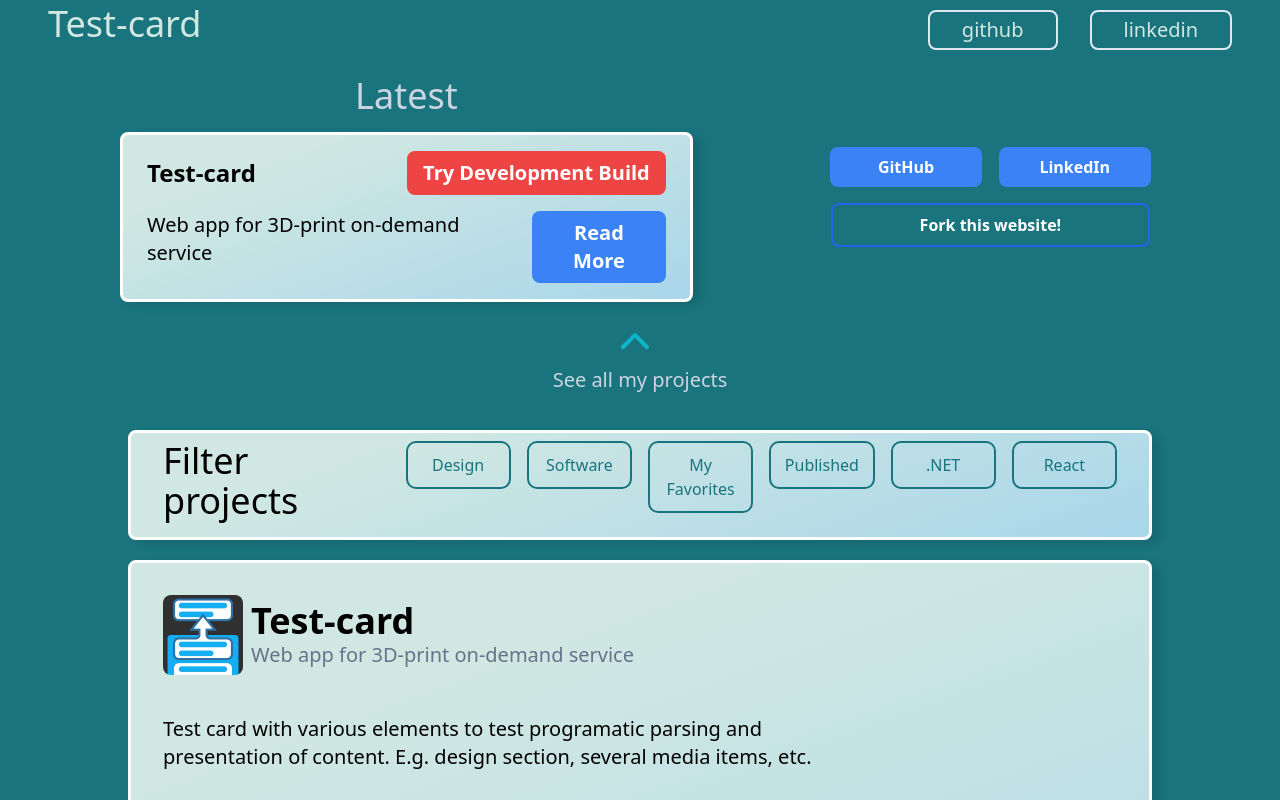
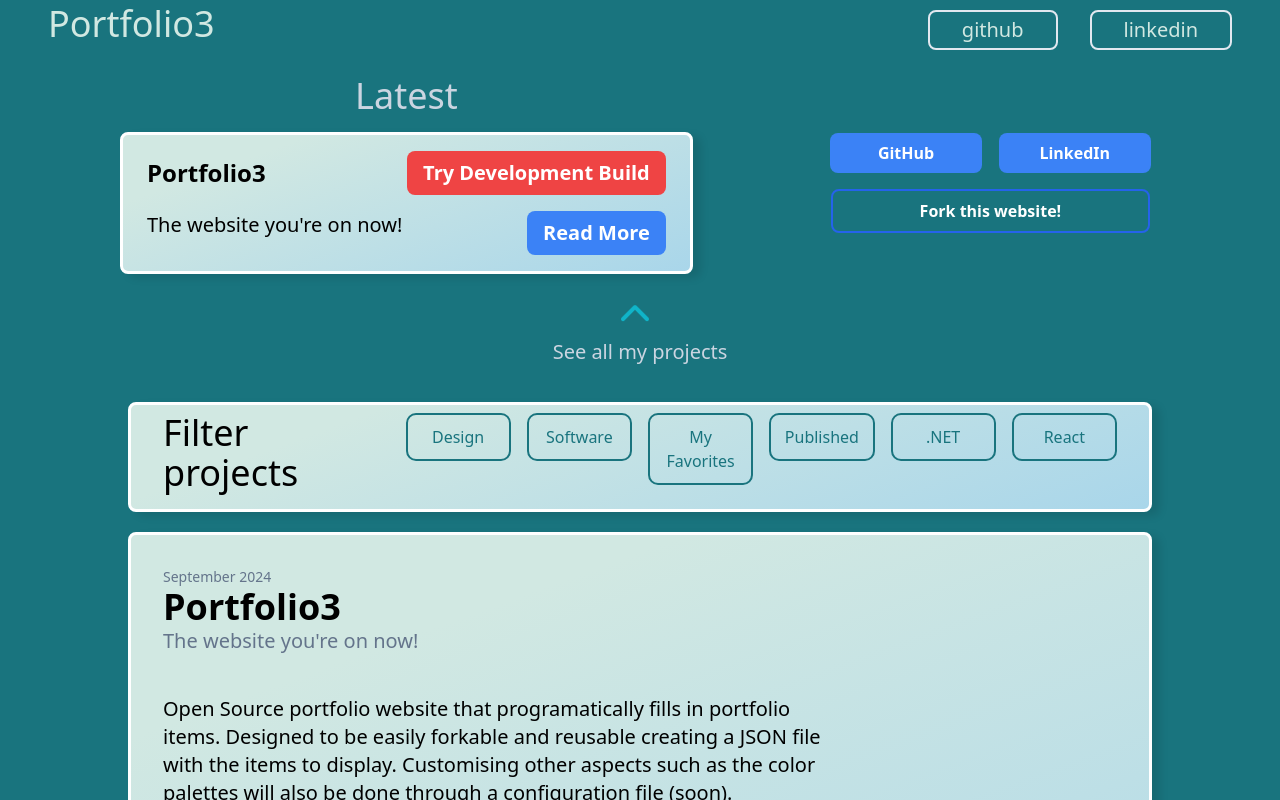
Before and after one commit to szstuff/portfolio3, a React (Vite) app: page / in a window 1280 px wide. Built offline with nearby package versions, Linux system fonts and the light colour scheme.

Commit message:
feat: added date to cards added border to videos shown in a card

```diff
--- a/src/assets/portfolioitems.json
+++ b/src/assets/portfolioitems.json
@@ -10,33 +10,24 @@
             },
         {
             "id": "2", "type": "portfolioItemCard",
-            "title": "Test-card",
-            "applicableFilters": ["Design", "Software", "Favorites", "Published", ".NET", "React"],
-            "date": "",
-            "description": "Web app for 3D-print on-demand service",
-            "body": "Test card with various elements to test programatic parsing and presentation of content. E.g. design section, several media items, etc. ",
+            "title": "Portfolio3",
+            "applicableFilters": ["Design", "Software", "Favorites", "Published", "React"],
+            "date": "September 2024",
+            "description": "The website you're on now!",
+            "body": "Open Source portfolio website that programatically fills in portfolio items. Designed to be easily forkable and reusable creating a JSON file with the items to display. Customising other aspects such as the color palettes will also be done through a configuration file (soon).",
             "tech": {
-                "Backend": [".Net 8"],
-                "Frontend": ["Razor Views", "Bootstrap", "Three.JS"],
-                "": ["MVVM", "Self-hosted", "SQLite", "ASP.NET Identity", "Email Sender with Brevo", "Localization", "Custom bash-scripts slice and parse g-code"]
+                "": ["React", "Vite", "Tailwind", "Self-hosted"]
             },
             "links": {
-                "try_demo": "https://zlab.no/",
+                "github": "https://github.com/szstuff/portfolio3",
                 "read_more": ""
-            },
-            "logo": "pasty_logo_1.jpeg",
-            "media": [
-                ["price calculation page", "zlab_demo_1.jpg", "p"],
-                ["", "zlab_demo_1.jpg", "p"],
-                ["price calculation page 3", "zlab_demo_1.jpg", "p"],
-                ["price calculation page 4", "zlab_demo_1.jpg", "p"]
-            ]
+            }
         },
         {
             "id": "3", "type": "portfolioItemCard",
             "title": "ZLab",
             "applicableFilters": ["Software", "Favorites", "Published", ".NET"],
-            "date": "",
+            "date": "Fall 2024",
             "description": "Web app for 3D-print on-demand service",
             "body": "ZLab is a concept web app designed for a 3D-print on-demand service. The USP of the application is it's automatic quote calculator that accurately determines the quantity of material required for a model.",
             "tech": {
@@ -49,13 +40,13 @@
                 "read_more": ""
             },
             "media": [
-                ["price calculation page", "zlab_demo_1.jpg", "p"]
-
+                ["price calculation page", "zlab_demo_1.jpg", "p"],
+                ["order confirmation page", "zlab_demo_2.jpeg", "p"]
             ]
         }, {
             "id": "4", "type": "portfolioItemCard",
             "title": "Pasty Keyboard",
-            "date": "",
+            "date": "Summer 2024",
             "applicableFilters": ["Software", "Favorites", "Published"],
             "description": "iOS keyboard app",
             "body": "iOS and iPadOS app developed in Swift using frameworks like SwiftUI, UIKit and SwiftData. Pasty allows the user to quickly paste pre-defined snippets of text in any text field.",
--- a/src/components/Card.jsx
+++ b/src/components/Card.jsx
@@ -16,8 +16,8 @@ import { CardButton } from "./Button";
 const Card = React.forwardRef(({ item }, ref) => {
   return (
     <div ref={ref} id={item.id}
-      className={`snap-start shrink-0 border-black border-2 rounded-lg
-      bg-slate-100 shadow-xl p-4 h-[85vh] w-[96vw] mx-[2vw] md:w-[84vw] md:mx-[8vw] lg:w-[80vw] lg:mx-[10vw]
+      className={`snap-start shrink border-black border-2 rounded-lg
+      bg-slate-100 shadow-xl p-4 max-h-[85vh] w-[96vw] mx-[2vw] md:w-[84vw] md:mx-[8vw] lg:w-[80vw] lg:mx-[10vw]
       flex flex-row justify-around
       mt-5
       card
@@ -30,8 +30,10 @@ const Card = React.forwardRef(({ item }, ref) => {
               <img src={`/src/assets/media/${item.logo}`} className=' w-auto max-h-[10vh] rounded-lg'/>
             </div>
           )}
-          <div className=' shrink-0 w-auto'> <h1 className='text-4xl font-bold'> {item.title} </h1>
-          <h2 className='text-xl text-slate-500'> {item.description} </h2>
+          <div className=' shrink-0 w-auto'>
+            <h2 className='text-sm text-slate-500'> {item.date} </h2>
+            <h1 className='text-4xl font-bold'> {item.title} </h1>
+            <h2 className='text-xl text-slate-500'> {item.description} </h2>
           </div>
         </div>
         <div className='col-span-full  p-4 text-xl lg:max-w-[70%] xl:max-w[60%] flex-grow' > <p> {item.body} </p> </div>
@@ -50,7 +52,7 @@ const Card = React.forwardRef(({ item }, ref) => {
           </div>
         )}
 
-        <div className='col-span-full flex grow w-auto h-[70vh]
+        <div className='col-span-full flex grow w-auto  max-h-[70vh]
         overflow-x-scroll snap-x snap-proximity scroll-p-6 snap-normal p-4 space-x-6
         horizontalscrollcontainer
         ' >
@@ -85,7 +87,9 @@ const Card = React.forwardRef(({ item }, ref) => {
                         <p className='text-center font-thin text-xl h-[5%]'> {title} </p>
                       )}
                       <video controls
-                        className={`${title ? 'h-[95%]' : 'h-full'} w-full object-contain`}>
+                        className={`${title ? 'h-[90%] mt-[1%]' : 'h-full'} w-full object-contain
+                        border-2 border-slate-500 rounded-lg
+                        `}>
                         <source src={`/src/assets/media/${media}`} type='video/mp4' />
                         Your browser does not support this video format.
                       </video>
```
Also changed, not shown: src/assets/media/zlab_demo_2.jpeg (added), src/assets/media/zlab_demo_2.jpg (deleted).
